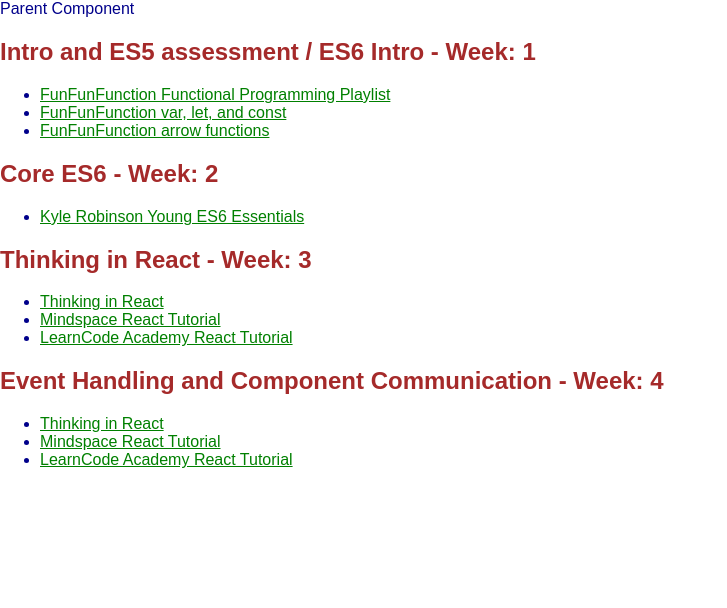
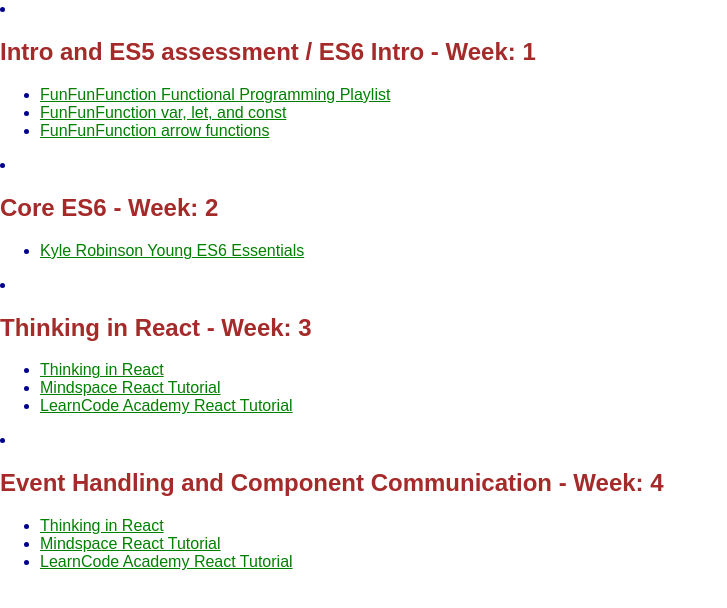
Before and after one commit to JimmyLongbottom/BookmarkManager, a React (Create React App) app: page / in a window 1280 px wide. Shown: the top 608 px of the page, without its empty margins (0-727 px from the left). Built offline with nearby package versions, Linux system fonts and the light colour scheme.

Commit message:
fixed return function map ... :)

```diff
--- a/src/App.js
+++ b/src/App.js
@@ -1,23 +1,12 @@
+      //my old friends:
+// Parent Component
+// <Subject items={this.state.resources[0]}/>
+// <Subject items={this.state.resources[1]}/>
+// <Subject items={this.state.resources[2]}/>
+// <Subject items={this.state.resources[3]}/>
 
-//       //beg render func
-//       //event handlers here
 
-//   render (){
-//     return (
-//       <div>
-//         {this.state.resources.map}((resource) =>{
-//           return(
-//             <li>
-//             <Subject items = {resource}/>
-//           </li>
-//           )
-//         })
-//
-//       </div>
-//     );
-//   }
-//
-//
+
 
 import React, { Component } from 'react';
 import Subject from './Subject.js';
@@ -92,17 +81,20 @@
 
     ]}
   }
-        //event handlers here
 
   render() {
 
     return (
       <div style={{color:'darkBlue'}}>
-        Parent Component
-        <Subject items={this.state.resources[0]}/>
-        <Subject items={this.state.resources[1]}/>
-        <Subject items={this.state.resources[2]}/>
-        <Subject items={this.state.resources[3]}/>
+        {this.state.resources.map((resource) =>{
+            return(
+              <li>
+              <Subject items = {resource}/>
+              </li>
+            );
+        })
+       }
+
       </div>
     );
   }
```
Also changed, not shown: src/Subject.js (+1 -34 lines).
